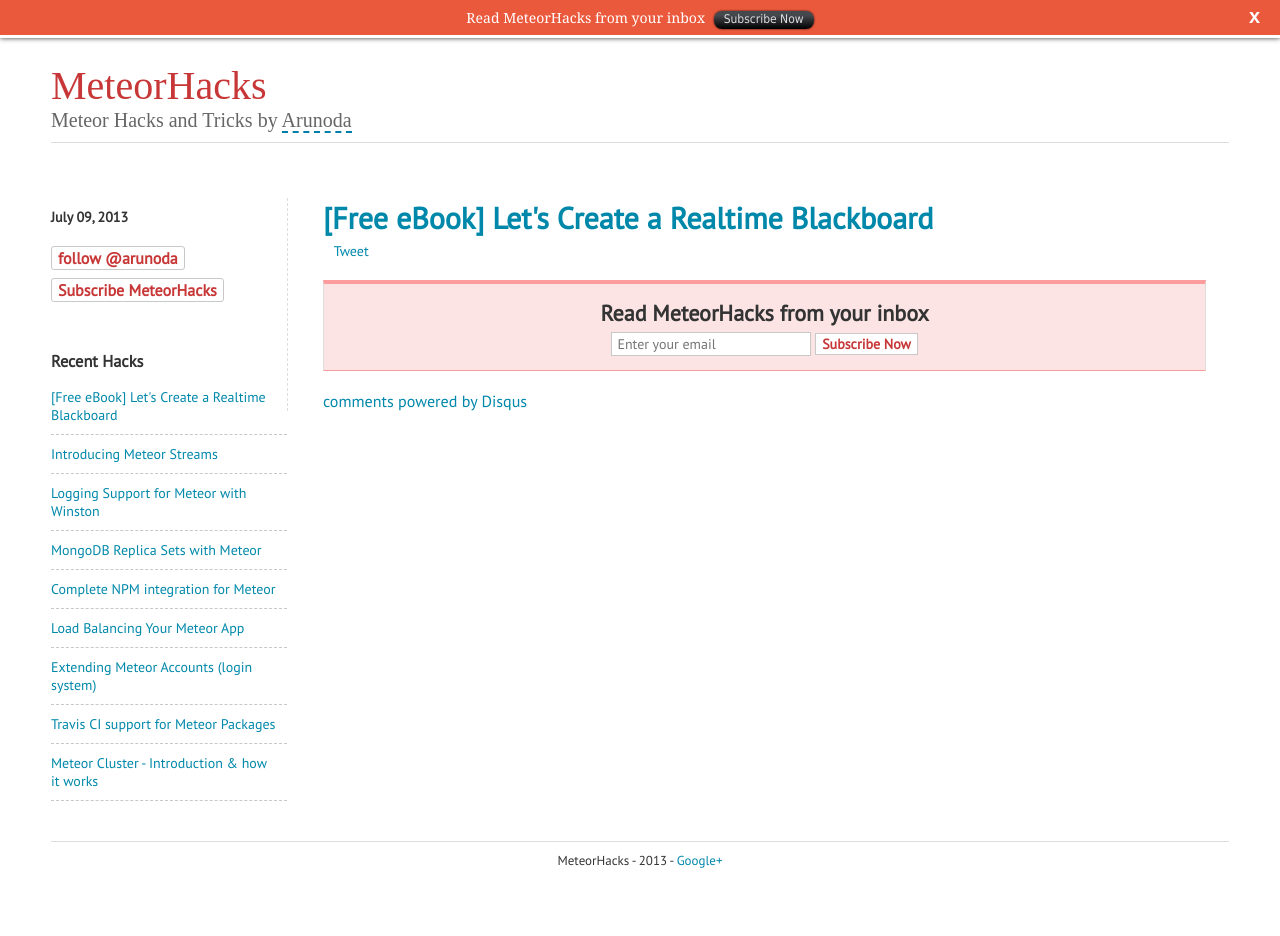
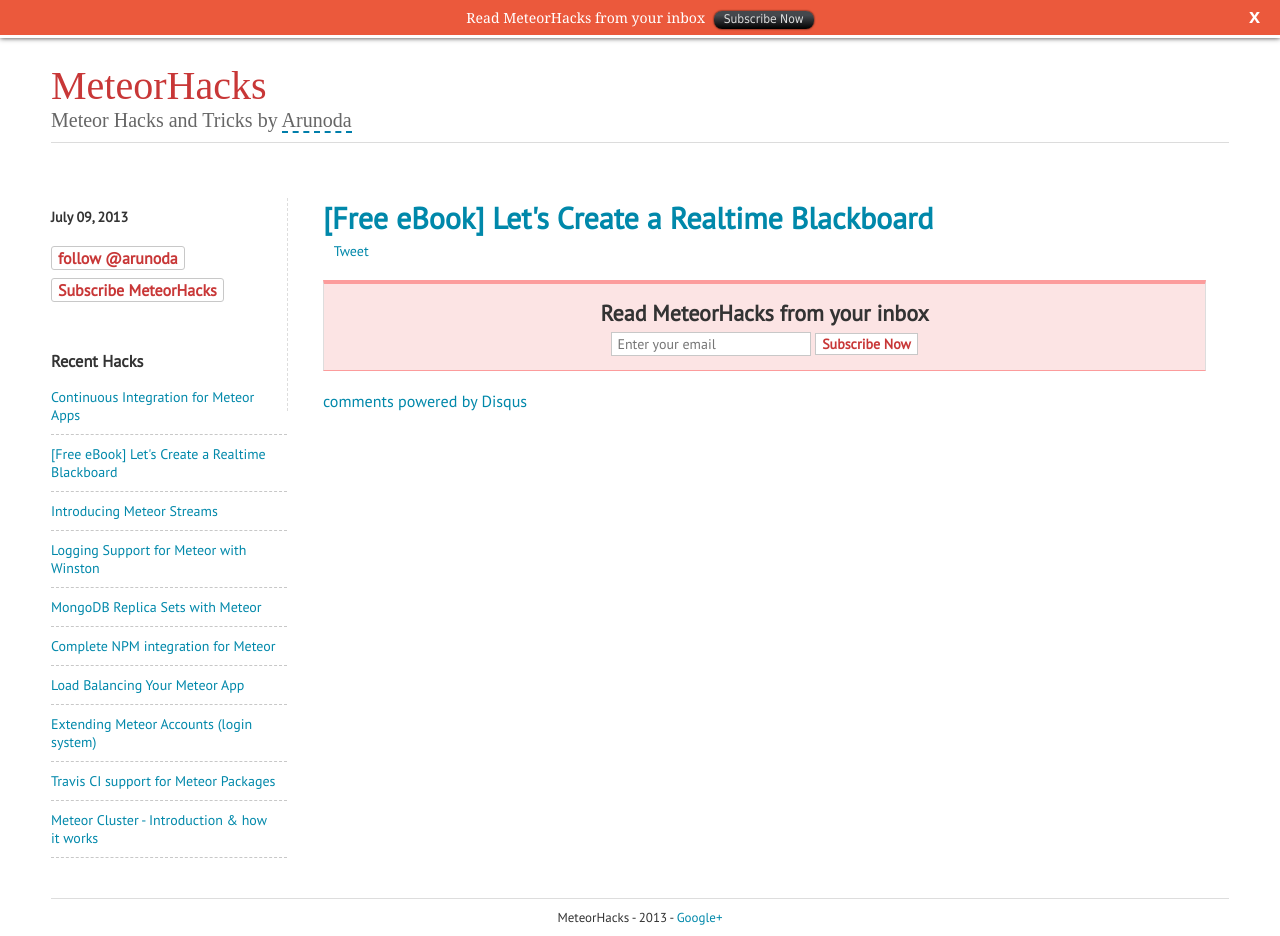
Before and after one commit to meteorhacks/meteorhacks.github.io, a Jekyll site: the page built from _posts/2013-07-09-lets-create-a-realtime-blackboard.md, in a window 1280 px wide and 936 px high. Built offline with Jekyll 4.4.1, drawn with Linux system fonts in a browser that asks for light colours; some web fonts are replaced; comment, search, counter and statistics services are not loaded.

Commit message:
migrated emaillist to madmimi unhide CI post

```diff
--- a/_layouts/blog-home.html
+++ b/_layouts/blog-home.html
@@ -25,7 +25,7 @@
 		</div>
 		<div id='links'>
 			<a class='btn' href='http://twitter.com/arunoda'>@arunoda</a> |
-			<a class='btn' href='https://tinyletter.com/meteorhacks'>Subscribe</a>
+			<a class='btn' href='http://mad.ly/signups/85188/join'>Subscribe</a>
 		</div>
 
 		<div id='content-list'>
--- a/_layouts/blog.html
+++ b/_layouts/blog.html
@@ -31,7 +31,7 @@
 				</div>
 				<div id='links'>
 					<button class='btn' onclick='loaction.href="http://twitter.com/arunoda"'>follow @arunoda</button> <br>
-					<button class='btn' onclick='location.href="https://tinyletter.com/meteorhacks"'>Subscribe MeteorHacks</button>
+					<button class='btn' onclick='location.href="http://mad.ly/signups/85188/join"'>Subscribe MeteorHacks</button>
 				</div>
 				<div id='recent-hacks'>
 					<h3>Recent Hacks</h3>
@@ -67,11 +67,10 @@
 
 				{{content}}
 				<div id='subscribe-form'>
-					<form action="https://tinyletter.com/meteorhacks" method="post" target="popupwindow" onsubmit="window.open('https://tinyletter.com/meteorhacks', 'popupwindow', 'scrollbars=yes,width=800,height=600');return true">
+					<form action="https://madmimi.com/signups/subscribe/85188" method="post" target="_blank">
 						<h3>Read MeteorHacks from your inbox</h3>
-						<input type='text' name='email' id='subscribe-form-email' placeholder='Enter your email' />
+						<input type='text' name='signup[email]' id='subscribe-form-email' placeholder='Enter your email' />
 						<input type='submit' id='subscribe-form-submit' value='Subscribe Now' />
-						<input type="hidden" value="1" name="embed"/>
 					</form>
 				</div>
 
```
Also changed, not shown: _posts/2013-07-15-continuos-integration-for-meteor-apps.md (+0 -1 lines).
